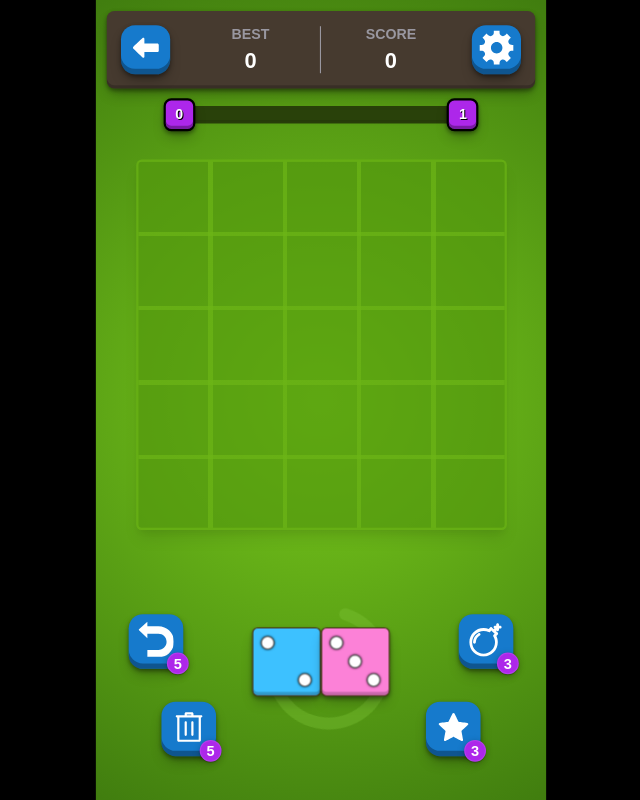
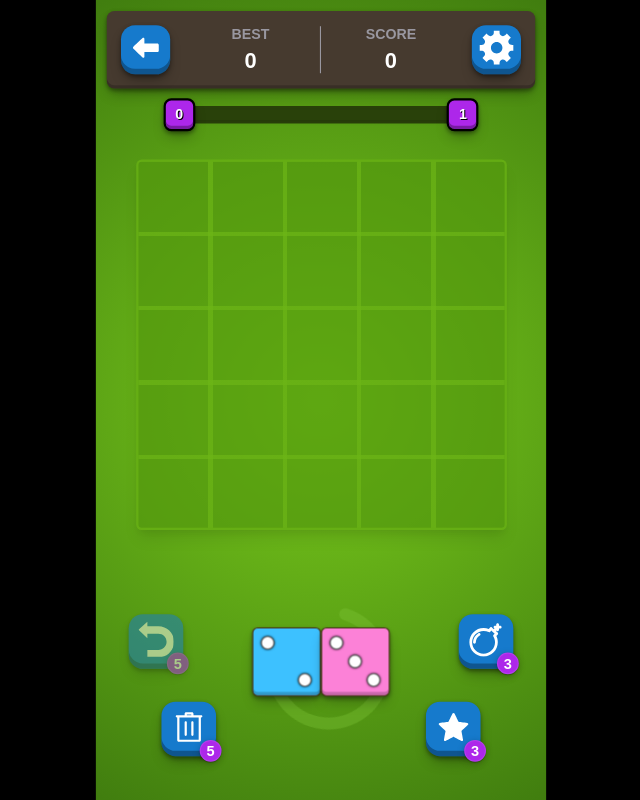
Before and after one commit to Jorger/dice-merge-react, a React (Create React App) app: page / in a window 1280 px wide. Shown: the whole page, without its empty margins (319-959 px from the left). Built offline with nearby package versions, Linux system fonts and the light colour scheme.

Commit message:
15: Ayudas, Deshacer - UNDO

```diff
--- a/src/components/game/components/helps/index.tsx
+++ b/src/components/game/components/helps/index.tsx
@@ -2,20 +2,29 @@ import "./styles.css";
 import Icon from "../../../icon";
 import React from "react";
 import type { DiceDrag, HelpsGame, TypeHelps } from "../../../../interfaces";
+import { HELPS } from "../../../../utils/constants";
 
 interface HelpsProps {
   diceDrag: DiceDrag;
   helpsGame: HelpsGame;
+  totalUndo: number;
   handleHelp: (type: TypeHelps) => void;
 }
 
-const Helps = ({ diceDrag, helpsGame, handleHelp }: HelpsProps) => (
+const Helps = ({
+  diceDrag,
+  helpsGame,
+  totalUndo = 0,
+  handleHelp,
+}: HelpsProps) => (
   <div className="game-helps">
     <div className="game-helps-wrapper">
       {Object.keys(helpsGame).map((key) => {
         const help = helpsGame[key as TypeHelps];
+        const isDisabledUndo = help.type === HELPS.UNDO && totalUndo === 0;
 
-        const disabled = help.remaining <= 0 || !diceDrag.isVisible;
+        const disabled =
+          help.remaining <= 0 || !diceDrag.isVisible || isDisabledUndo;
 
         return (
           <button
--- a/src/components/game/helpers.ts
+++ b/src/components/game/helpers.ts
@@ -4,6 +4,7 @@ import {
   DIMENSION_GRID,
   DiceState,
   DragEvents,
+  HELPS,
   MAX_MERGES_NEXT_LEVEL,
   MAX_VALUE_DICE,
   MIN_VALUE_DICE,
@@ -30,6 +31,7 @@ import type {
   TypeDice,
   TypeHelps,
   TypeOrientation,
+  UndoValues,
 } from "../../interfaces";
 import {
   getCurrentTimeStamp,
@@ -438,6 +440,16 @@ const getTotalHelp = (type: TypeHelps) => {
 };
 
 /**
+ * Retorna los valores de las ayudas que se guardarán en la cache..
+ * @param helpsGame
+ * @returns
+ */
+const getNewCacheHelps = (helpsGame: HelpsGame) =>
+  Object.keys(helpsGame)
+    .map((v) => ({ [v]: helpsGame[v as TypeHelps].remaining }))
+    .reduce((a, s) => ({ ...a, ...s }), {});
+
+/**
  * Función que crea la data inicial de la grilla
  * @returns
  */
@@ -610,19 +622,28 @@ export const rotateDiceDrag = (diceDrag: DiceDrag) => {
 interface PutDiceOnGrid {
   diceDrag: DiceDrag;
   gridData: GridType;
+  helpsGame: HelpsGame;
   over: string;
+  score: Score;
   typeEvent: DragEventsType;
+  undo: UndoValues[];
   setDiceDrag: React.Dispatch<React.SetStateAction<DiceDrag>>;
   setGridData: React.Dispatch<React.SetStateAction<GridType>>;
+  setHelpsGame: React.Dispatch<React.SetStateAction<HelpsGame>>;
+  setUndo: React.Dispatch<React.SetStateAction<UndoValues[]>>;
 }
 
 export const putDiceOnGrid = ({
   diceDrag,
   gridData,
+  helpsGame,
   over,
+  score,
   typeEvent,
+  undo = [],
   setDiceDrag,
   setGridData,
+  setUndo,
 }: PutDiceOnGrid) => {
   const copyGridData = cloneDeep(gridData);
   let updateGrid = false;
@@ -717,9 +738,39 @@ export const putDiceOnGrid = ({
         copyDiceDrag.isVisible = false;
         copyDiceDrag.dropDices = dices;
         setDiceDrag(copyDiceDrag);
+
+        /**
+         * Como ya se ha establecido el elemento en la grilla,
+         * se guarda el valor en el undo...
+         * se valida que tenga undos disponibles, si no es así,
+         * no se guardará el valor en el estado...
+         */
+        if (helpsGame.UNDO.remaining > 0) {
+          const copyUndo = cloneDeep(undo);
+
+          // Se agrea el nuevo undo...
+          copyUndo.push({
+            grid: convertGridHashTable(gridData),
+            score: {
+              score: score.score.score,
+              best: score.score.best,
+              progress: score.progress.value,
+              level: score.progress.level,
+            },
+            drag: {
+              dices: diceDrag.dices,
+              dir: diceDrag.orientation,
+            },
+          });
+
+          /**
+           * Sólo se obtienen el máximo de undos,
+           * por ejemplo si el valor es 5, sólo se guardarán los últimos cinco
+           */
+          setUndo(copyUndo.splice(TYPES_HELPS.UNDO * -1));
+        }
       }
     }
-    // console.log({ diceOneRow, diceOneCol, dices });
   }
 
   if (updateGrid) {
@@ -1076,3 +1127,105 @@ export const getGameHelps = () =>
       };
     })
     .reduce((a, s) => ({ ...a, ...s }), {}) as HelpsGame;
+
+interface ValidateUndo {
+  gridData: GridType;
+  helpsGame: HelpsGame;
+  undo: UndoValues[];
+  setDiceDrag: React.Dispatch<React.SetStateAction<DiceDrag>>;
+  setGridData: React.Dispatch<React.SetStateAction<GridType>>;
+  setHelpsGame: React.Dispatch<React.SetStateAction<HelpsGame>>;
+  setScore: React.Dispatch<React.SetStateAction<Score>>;
+  setUndo: React.Dispatch<React.SetStateAction<UndoValues[]>>;
+}
+/**
+ * Valida el undo del juego...
+ * @param param0
+ */
+export const validateUndo = ({
+  gridData,
+  helpsGame,
+  undo,
+  setDiceDrag,
+  setGridData,
+  setHelpsGame,
+  setScore,
+  setUndo,
+}: ValidateUndo) => {
+  const totalUndo = getTotalHelp(HELPS.UNDO);
+
+  if (totalUndo > 0 && undo.length !== 0) {
+    const copyUndo = cloneDeep(undo);
+    const lastUndo = copyUndo.pop();
+
+    if (lastUndo) {
+      console.log("undo", undo);
+      console.log("lastUndo", lastUndo);
+      const { grid, score, drag } = lastUndo;
+      const newGrid: GridType = [];
+
+      // Crear los nuevos valores de la grilla...
+      for (let i = 0; i < DIMENSION_GRID; i++) {
+        newGrid[i] = [];
+
+        for (let c = 0; c < DIMENSION_GRID; c++) {
+          // Se crea el dado, si es que existe en la caché...
+          const dice: DiceGrid | undefined = grid[`${i}-${c}`]
+            ? {
+                type: grid[`${i}-${c}`] as TypeDice,
+                state: DiceState.VISIBLE,
+                x: gridData[i][c].x,
+                y: gridData[i][c].y,
+              }
+            : undefined;
+
+          newGrid[i][c] = { ...gridData[i][c], dice };
+        }
+      }
+
+      const newDiceDrag: DiceDrag = {
+        dices: drag.dices,
+        typeOrientation: drag.dices.length === 1 ? "SINGLE" : "MULTIPLE",
+        orientation: drag.dir >= 0 && drag.dir <= 3 ? drag.dir : 0,
+        isVisible: true,
+        totalMerges: 1,
+      };
+
+      const newScore: Score = {
+        score: {
+          best: score.best,
+          score: score.score,
+          animate: true,
+        },
+        progress: {
+          value: score.progress,
+          level: score.level,
+        },
+      };
+
+      const copyHelpsGame = cloneDeep(helpsGame);
+      copyHelpsGame.UNDO.remaining--;
+
+      setGridData(newGrid);
+      setDiceDrag(newDiceDrag);
+      setHelpsGame(copyHelpsGame);
+      setScore(newScore);
+      setUndo(copyUndo);
+
+      // Guarda en localStorage...
+      const newCacheHelps = getNewCacheHelps(copyHelpsGame);
+      saveMultiplePropierties({
+        helps: newCacheHelps,
+        timestamp: getCurrentTimeStamp(),
+        score: {
+          best: newScore.score.best,
+          score: newScore.score.score,
+          progress: newScore.progress.value,
+          level: newScore.progress.level,
+        },
+      });
+
+      updateGameStateCache(newGrid, newDiceDrag);
+    }
+  }
+};
--- a/src/components/game/index.tsx
+++ b/src/components/game/index.tsx
@@ -14,6 +14,7 @@ import {
   updateGameStateCache,
   updateScore,
   validateMergeDice,
+  validateUndo,
 } from "./helpers";
 import {
   DragEventsType,
@@ -21,6 +22,7 @@ import {
   Score,
   ScoreMessages,
   TypeHelps,
+  UndoValues,
 } from "../../interfaces";
 import {
   DragGrid,
@@ -32,6 +34,7 @@ import {
   Progress,
 } from "./components";
 import React, { useEffect, useState } from "react";
+import { HELPS } from "../../utils/constants";
 
 const Game = () => {
   // setGridData
@@ -68,7 +71,12 @@ const Game = () => {
   /**
    * Para manejar las ayudas del juego... (setHelpsGame)
    */
-  const [helpsGame] = useState<HelpsGame>(() => getGameHelps());
+  const [helpsGame, setHelpsGame] = useState<HelpsGame>(() => getGameHelps());
+
+  /**
+   * Guarda la información relacionada al undo del juego...
+   */
+  const [undo, setUndo] = useState<UndoValues[]>([]);
 
   useEffect(() => {
     if (!diceDrag.isVisible) {
@@ -151,10 +159,15 @@ const Game = () => {
     putDiceOnGrid({
       diceDrag,
       gridData,
+      helpsGame,
       over,
+      score,
       typeEvent,
+      undo,
       setDiceDrag,
       setGridData,
+      setHelpsGame,
+      setUndo,
     });
   };
 
@@ -169,6 +182,19 @@ const Game = () => {
   };
 
   const handleHelp = (type: TypeHelps) => {
+    if (type === HELPS.UNDO) {
+      validateUndo({
+        gridData,
+        helpsGame,
+        undo,
+        setDiceDrag,
+        setGridData,
+        setHelpsGame,
+        setScore,
+        setUndo,
+      });
+    }
+
     console.log({ type });
   };
 
@@ -191,6 +217,7 @@ const Game = () => {
       <Helps
         diceDrag={diceDrag}
         helpsGame={helpsGame}
+        totalUndo={undo.length}
         handleHelp={handleHelp}
       />
       <DragGrid
```
